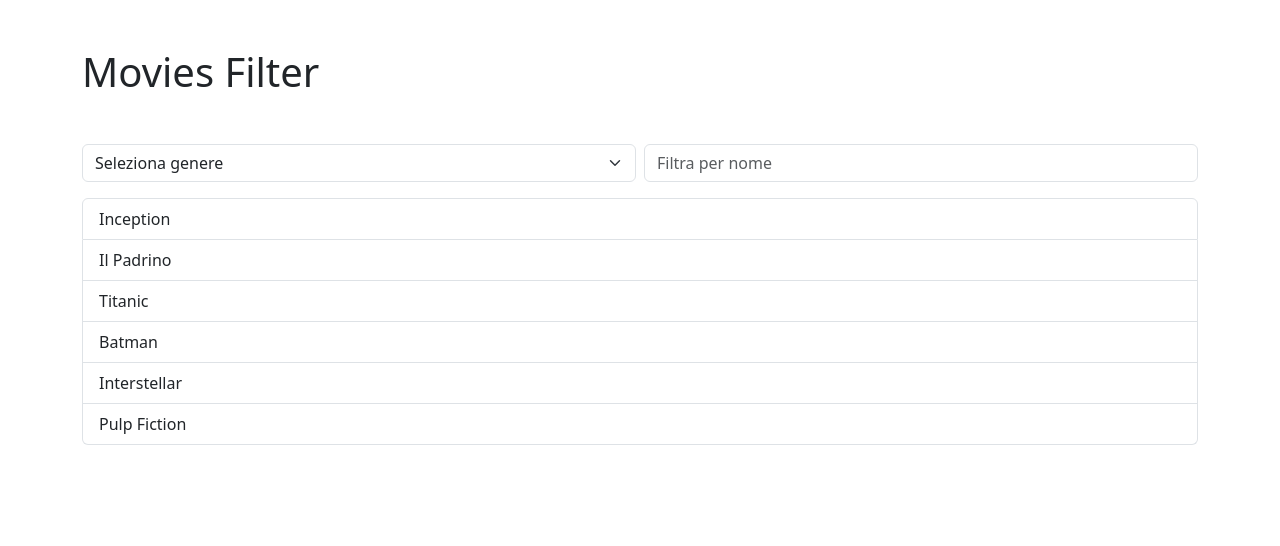
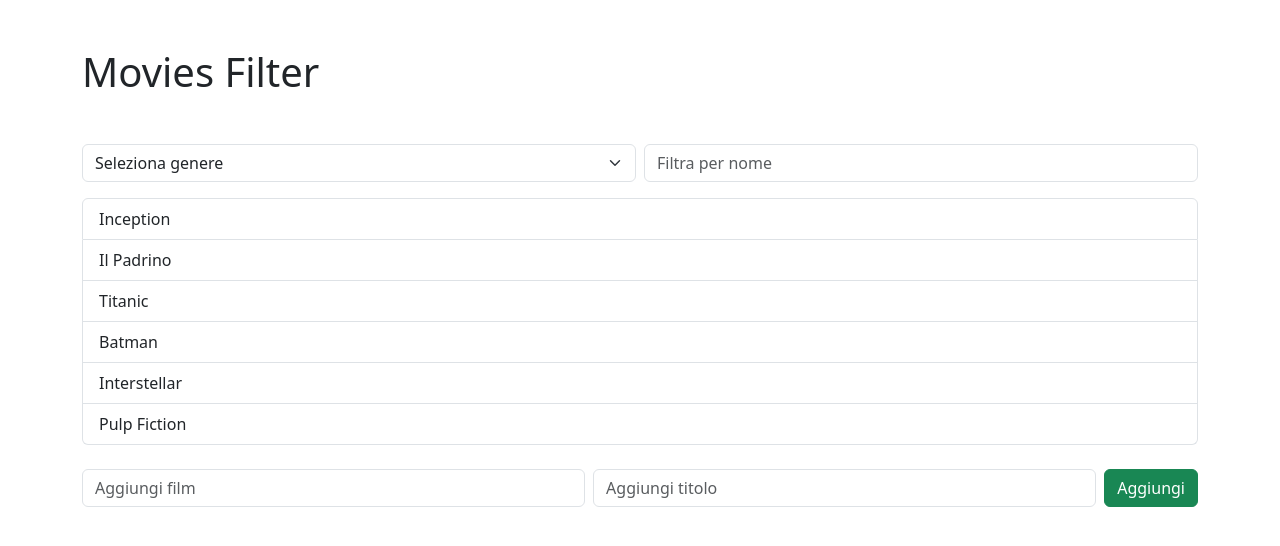
Before and after one commit to Johnnyfromtheblock4/react-movie-filter, a React (Vite) app: page / in a window 1280 px wide. Shown: the top 546 px of the page. Built offline with nearby package versions, Linux system fonts and the light colour scheme.

Commit message:
[UPD] fine correzione

```diff
--- a/src/App.jsx
+++ b/src/App.jsx
@@ -15,6 +15,8 @@ function App() {
   const [movies, setMovies] = useState(initialsMovies);
   const [filteredMovies, setFilteredMovies] = useState(movies);
   const [search, setSearch] = useState("");
+  const [newMovieTitle, setNewMovieTitle] = useState("");
+  const [newMovieGenre, setNewMovieGenre] = useState("");
 
   // // useEffect per filtrare nell'array
   // useEffect(() => {
@@ -55,7 +57,19 @@ function App() {
     }
 
     setFilteredMovies(updatedMovies);
-  }, [genre, search]);
+  }, [genre, search, movies]);
+
+  // aggiungi film
+  const addMovie = (e) => {
+    e.preventDefault();
+
+    if (newMovieTitle !== "" && newMovieGenre !== "") {
+      const copy = [...movies, { title: newMovieTitle, genre: newMovieGenre }];
+      setMovies(copy);
+      setNewMovieTitle("");
+      setNewMovieGenre("");
+    }
+  };
 
   return (
     <>
@@ -102,6 +116,27 @@ function App() {
               })}
             </ul>
           </div>
+          <div className="col-12">
+            <form onSubmit={addMovie}>
+              <div className="d-flex">
+                <input
+                  type="text"
+                  className="form-control me-2"
+                  placeholder="Aggiungi film"
+                  value={newMovieTitle}
+                  onChange={(e) => setNewMovieTitle(e.target.value)}
+                />
+                <input
+                  type="text"
+                  className="form-control me-2"
+                  placeholder="Aggiungi titolo"
+                  value={newMovieGenre}
+                  onChange={(e) => setNewMovieGenre(e.target.value)}
+                />
+                <button className="btn btn-success">Aggiungi</button>
+              </div>
+            </form>
+          </div>
         </div>
       </div>
     </>
```
